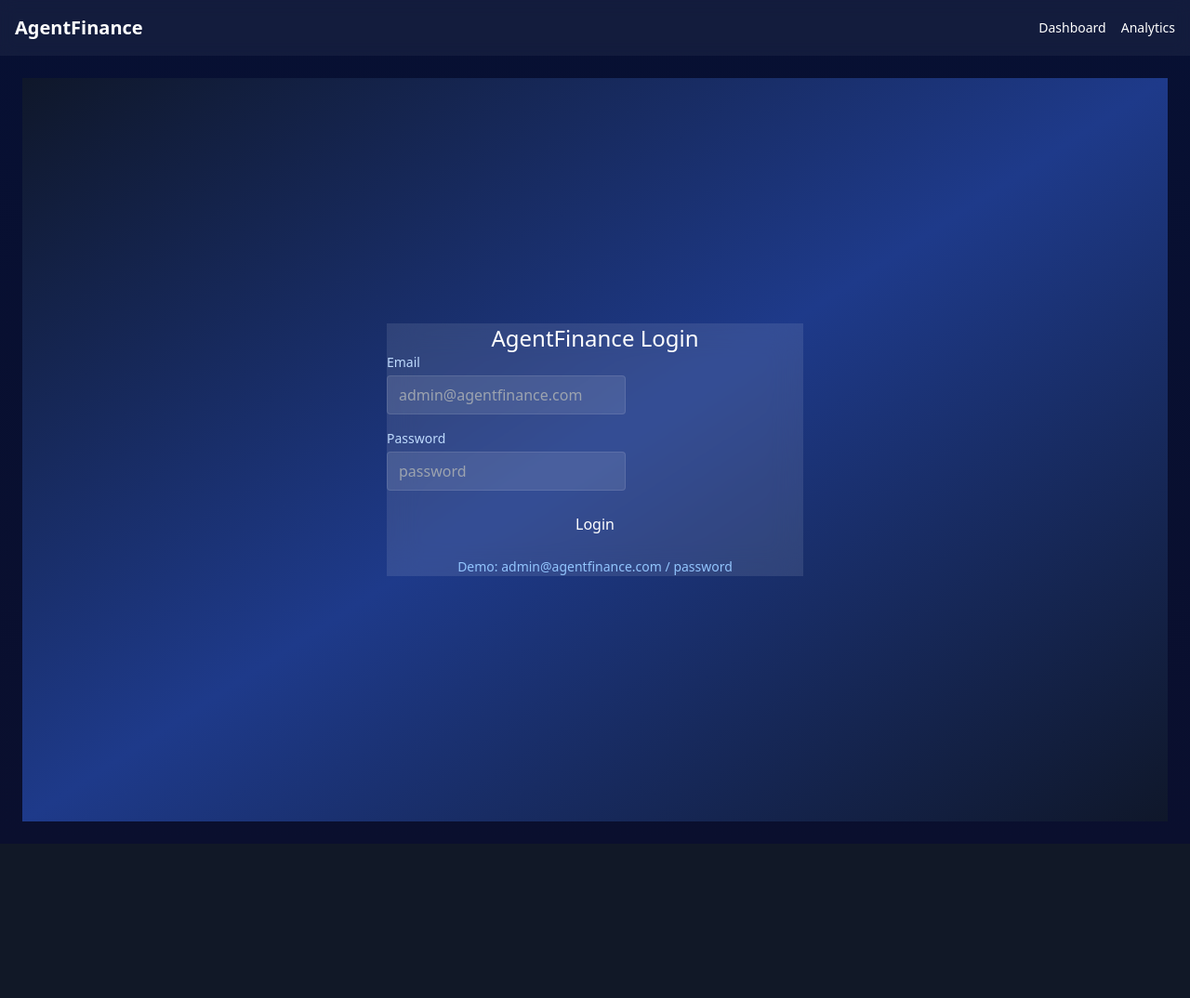
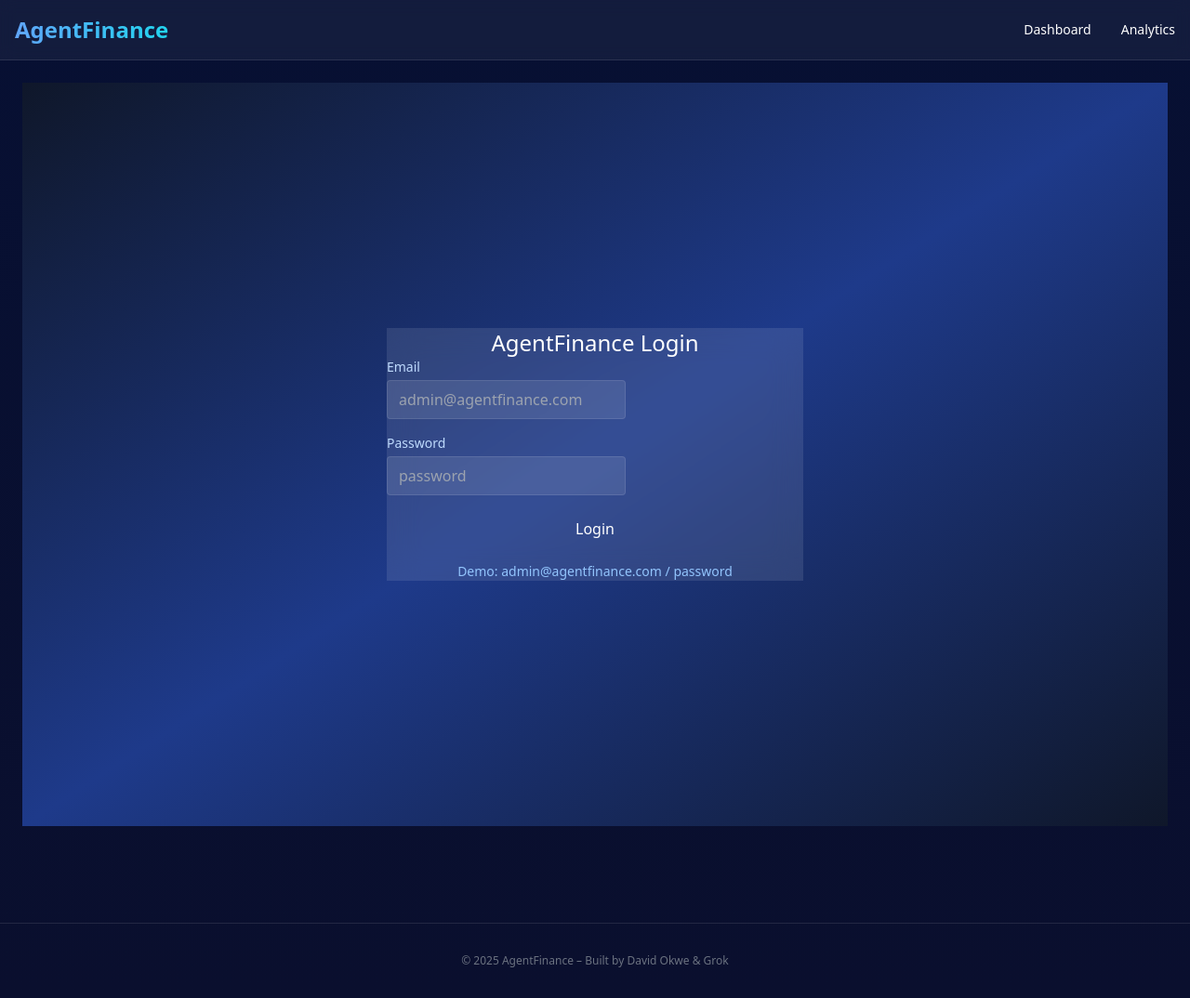
Before and after one commit to okwedavid/agentfinance, a Next.js app in the folder frontend/: page /login in a window 1280 px wide. Shown: the whole page at 93% size. Before the commit the page ends 908 px from the top, so only its background shows below. Built offline with nearby package versions, Linux system fonts and the light colour scheme; no server answers.

Commit message:
fix: root redirect to login + env vars

```diff
--- a/frontend/src/app/layout.tsx
+++ b/frontend/src/app/layout.tsx
@@ -1,30 +1,64 @@
+// frontend/src/app/layout.tsx
 import '../styles/globals.css';
 import { AuthProvider } from '@/context/AuthContext';
 import ProtectedLayoutClient from '@/components/ProtectedLayoutClient';
+import { redirect } from 'next/navigation';
+import { headers } from 'next/headers';
 
-const metadata = { title: 'AgentFinance' };
+// Optional: Force redirect from root (/) to /login if not authenticated
+function RootRedirect() {
+  const pathname = headers().get('x-pathname') || '';
+  const isLoggedIn = !!document?.cookie?.includes('token'); // client fallback
+
+  // This runs only on the server side for the root page
+  if (typeof window === 'undefined' && pathname === '/') {
+    redirect('/login');
+  }
+  return null;
+}
 
 export default function RootLayout({ children }: { children: React.ReactNode }) {
   return (
     <html lang="en">
+      <head>
+        <title>AgentFinance – Real-time Multi-Agent Platform</title>
+        <meta name="description" content="156+ AI agents · Live dispatch · 75% success rate" />
+      </head>
       <body>
+        {/* This forces root (/) → /login redirect on Vercel */}
+        <RootRedirect />
+
         <AuthProvider>
           <div className="min-h-screen bg-gradient-to-b from-[#071033] to-[#0a0f2e] text-white">
-            <nav className="backdrop-blur bg-white/5 p-4 sticky top-0 z-40">
+            {/* Top Navbar – visible everywhere */}
+            <nav className="backdrop-blur bg-white/5 p-4 sticky top-0 z-40 border-b border-white/10">
               <div className="max-w-7xl mx-auto flex items-center justify-between">
-                <div className="text-xl font-semibold">AgentFinance</div>
-                <div className="flex items-center space-x-4">
-                  <a href="/dashboard" className="text-sm">Dashboard</a>
-                  <a href="/analytics" className="text-sm">Analytics</a>
+                <div className="text-2xl font-bold bg-gradient-to-r from-blue-400 to-cyan-400 bg-clip-text text-transparent">
+                  AgentFinance
+                </div>
+                <div className="flex items-center space-x-8">
+                  <a href="/dashboard" className="text-sm hover:text-cyan-400 transition">
+                    Dashboard
+                  </a>
+                  <a href="/analytics" className="text-sm hover:text-cyan-400 transition">
+                    Analytics
+                  </a>
                 </div>
               </div>
             </nav>
+
+            {/* Main content with protection */}
             <main className="p-6 max-w-7xl mx-auto">
               <ProtectedLayoutClient>{children}</ProtectedLayoutClient>
             </main>
+
+            {/* Optional footer */}
+            <footer className="text-center text-xs text-gray-500 py-8 border-t border-white/10 mt-20">
+              © 2025 AgentFinance – Built by David Okwe & Grok
+            </footer>
           </div>
         </AuthProvider>
       </body>
     </html>
   );
-}
+};
--- a/frontend/src/app/page.tsx
+++ b/frontend/src/app/page.tsx
@@ -1 +1,9 @@
-export default function Home(){ return (<main><h1 className='text-4xl font-bold'>AgentFinance</h1><p className='mt-4 text-gray-300'>Realtime agent orchestration platform.</p></main>); }
+import { redirect } from 'next/navigation';
+import { useAuth } from '@/context/AuthContext';
+
+export default function Home() {
+  // Redirect to login if not authenticated (client-side check)
+  redirect('/login');
+}
+
+//export default function Home(){ return (<main><h1 className='text-4xl font-bold'>AgentFinance</h1><p className='mt-4 text-gray-300'>Realtime agent orchestration platform.</p></main>); }
```
